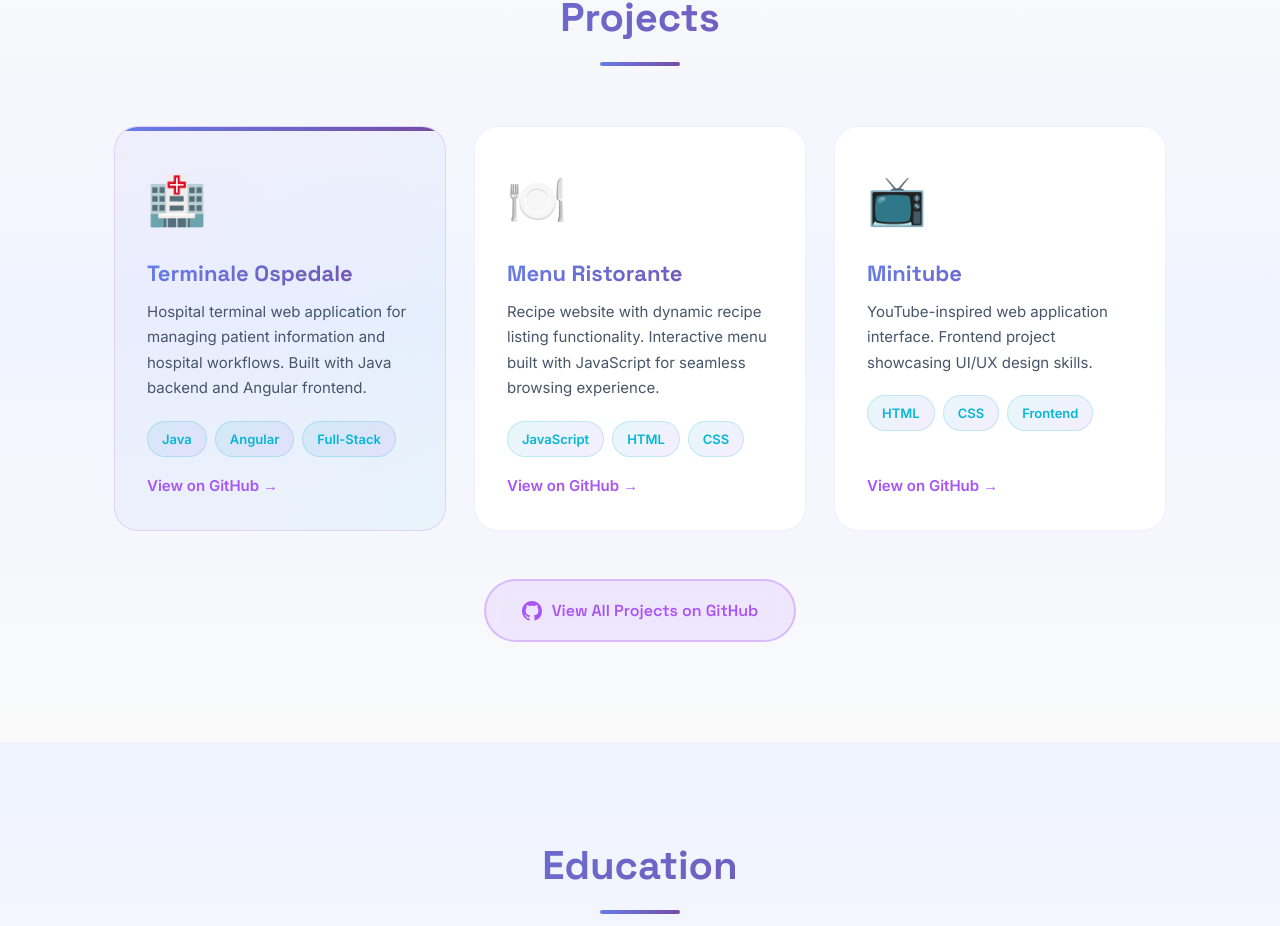
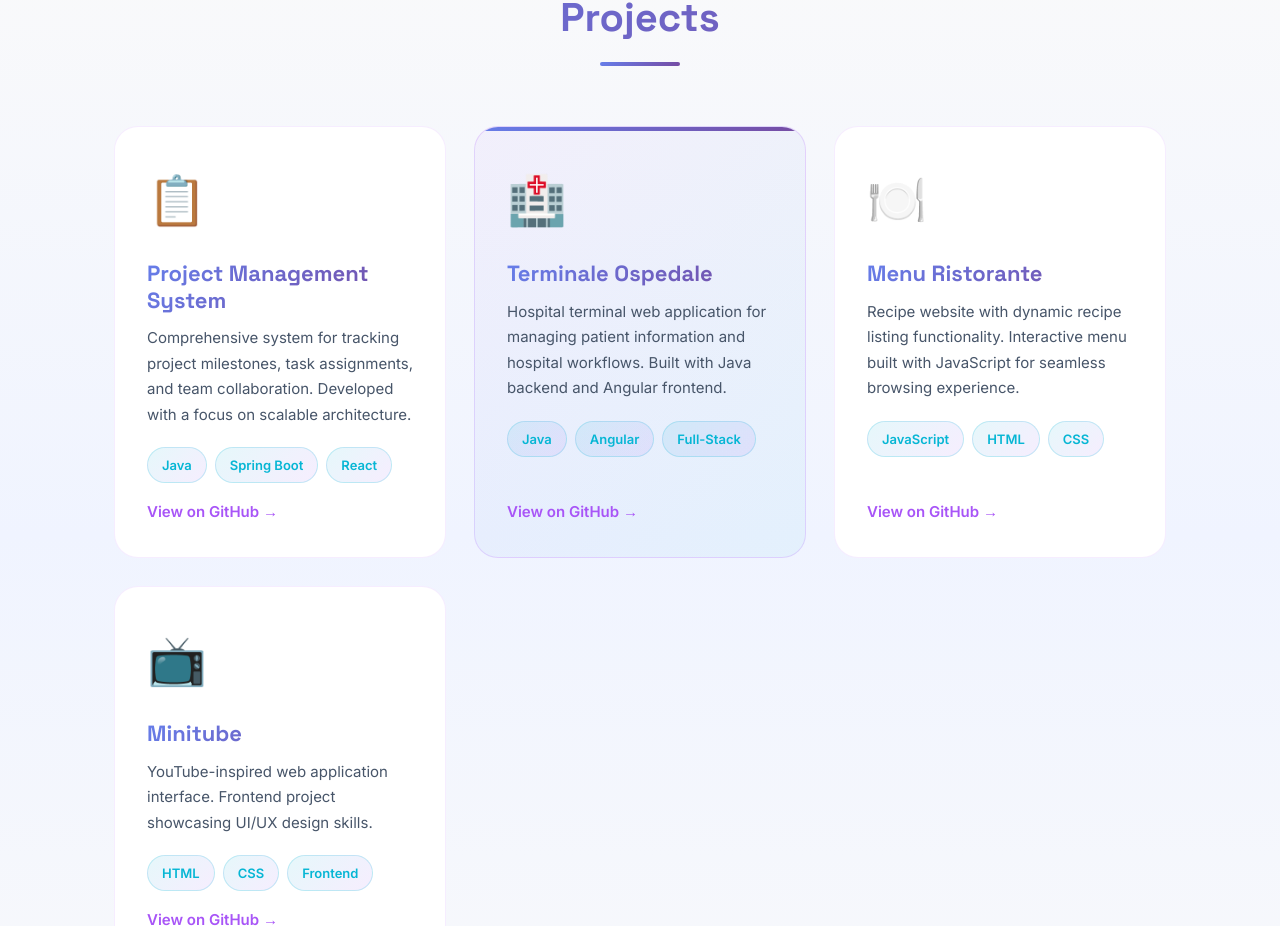
Before and after one commit to M0HAMEDsabir/mohamed.github.io, a React app: page / in a window 1280 px wide. Shown: the part 3915-4841 px from the top of the page. Built offline with nearby package versions, Linux system fonts and the light colour scheme; the HTML template or start-up script is replaced by a standard one.

Commit message:
lil modif

```diff
--- a/src/App.jsx
+++ b/src/App.jsx
@@ -175,6 +175,24 @@ function App() {
         <div className="container">
           <h3 className="section-title">Projects</h3>
           <div className="projects-grid">
+            <a href="https://github.com/M0HAMEDsabir/project-management-system" target="_blank" rel="noopener noreferrer" className="project-card">
+              <div className="project-icon">📋</div>
+              <div className="project-content">
+                <h4>Project Management System</h4>
+                <p className="project-description">
+                  Comprehensive system for tracking project milestones, task assignments, and team collaboration. Developed with a focus on scalable architecture.
+                </p>
+                <div className="project-tags">
+                  <span className="project-tag">Java</span>
+                  <span className="project-tag">Spring Boot</span>
+                  <span className="project-tag">React</span>
+                </div>
+              </div>
+              <div className="project-link">
+                <span>View on GitHub →</span>
+              </div>
+            </a>
+
             <a href="https://github.com/M0HAMEDsabir/TerminaleOspedale" target="_blank" rel="noopener noreferrer" className="project-card featured">
               <div className="project-icon">🏥</div>
               <div className="project-content">
```
